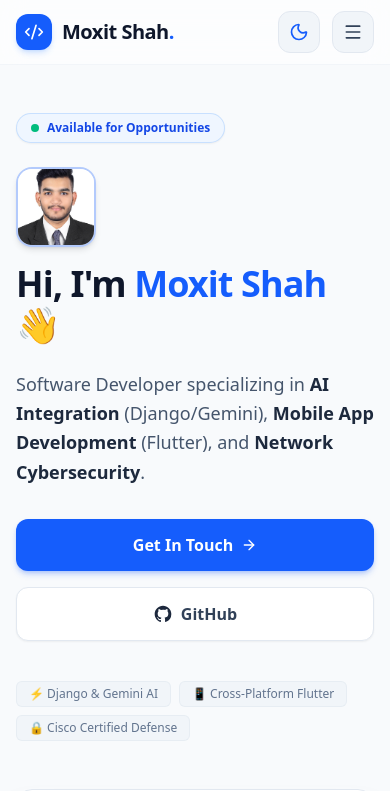
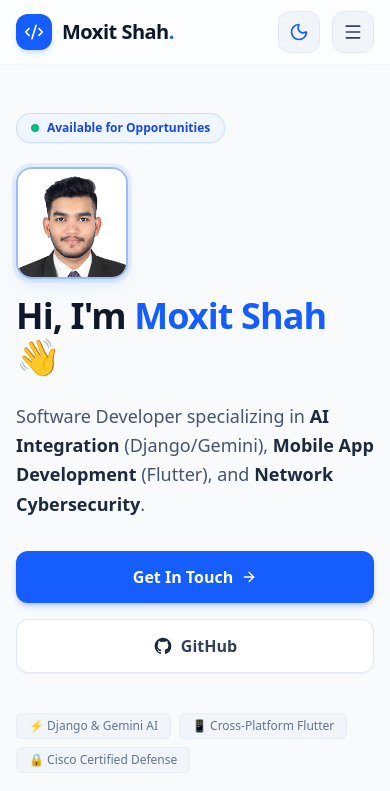
Before and after one commit to Moxit-shah01/Portfolio-moxit, a Next.js app: page / in a window 390 px wide. Shown: the top 791 px of the page. Built offline with nearby package versions, Linux system fonts and the light colour scheme.

Commit message:
increase_mobile_profile_image_size

```diff
--- a/components/Hero.tsx
+++ b/components/Hero.tsx
@@ -27,13 +27,13 @@ export function Hero() {
 
             {/* Headline with Profile Avatar */}
             <div className="flex items-center gap-4 sm:gap-6 flex-wrap sm:flex-nowrap">
-              <div className="relative w-20 h-20 sm:w-24 sm:h-24 rounded-2xl overflow-hidden border-2 border-blue-600/30 shadow-md shrink-0">
+              <div className="relative w-28 h-28 sm:w-32 sm:h-32 md:w-36 md:h-36 rounded-2xl overflow-hidden border-2 border-blue-600/40 shadow-lg shadow-blue-500/10 shrink-0 ring-4 ring-blue-500/10 dark:ring-blue-500/20">
                 <Image
                   src="/moxit.jpg"
                   alt="Moxit Shah"
                   fill
-                  sizes="(max-width: 768px) 80px, 96px"
-                  className="object-cover object-center"
+                  sizes="(max-width: 768px) 112px, 144px"
+                  className="object-cover object-top"
                   priority
                 />
               </div>
```
